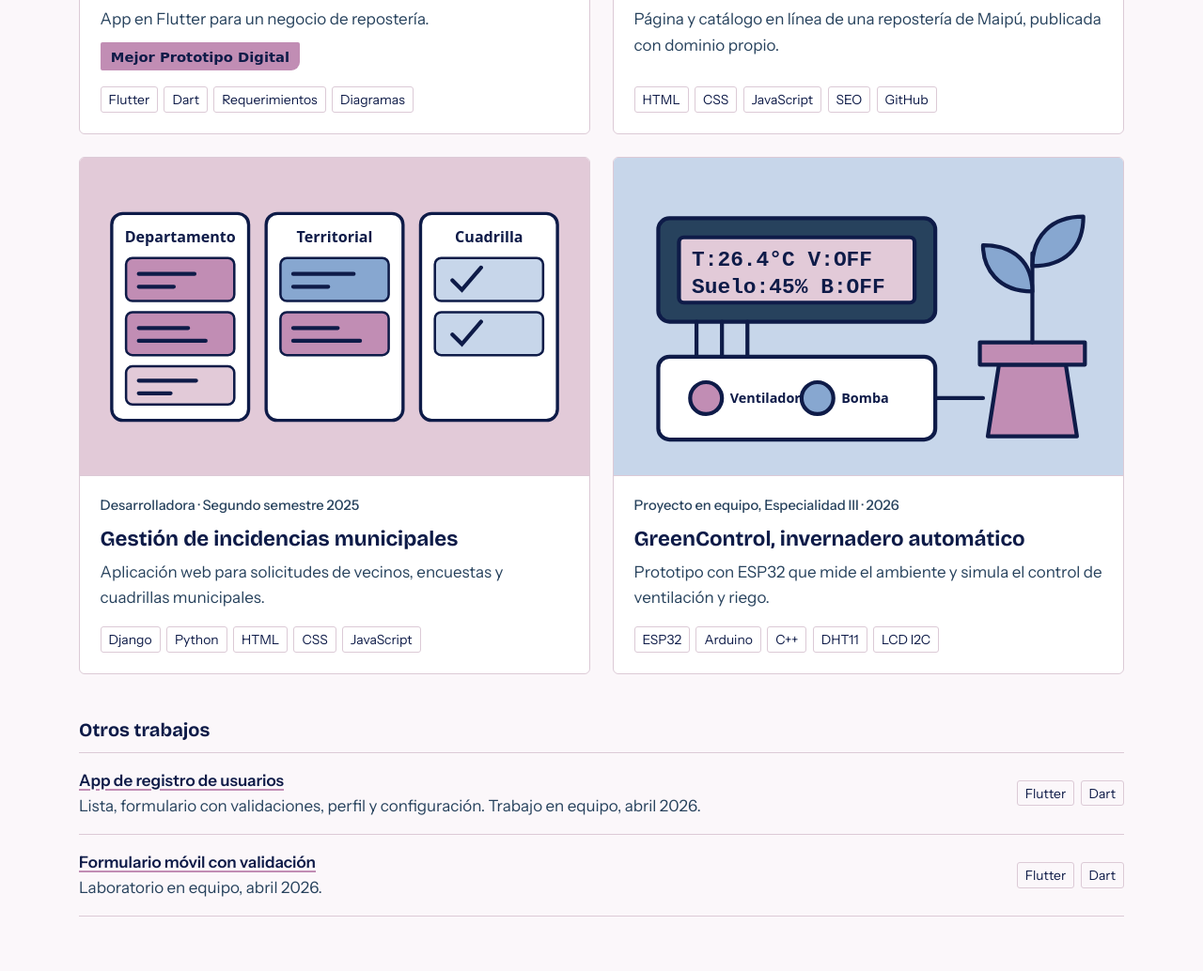
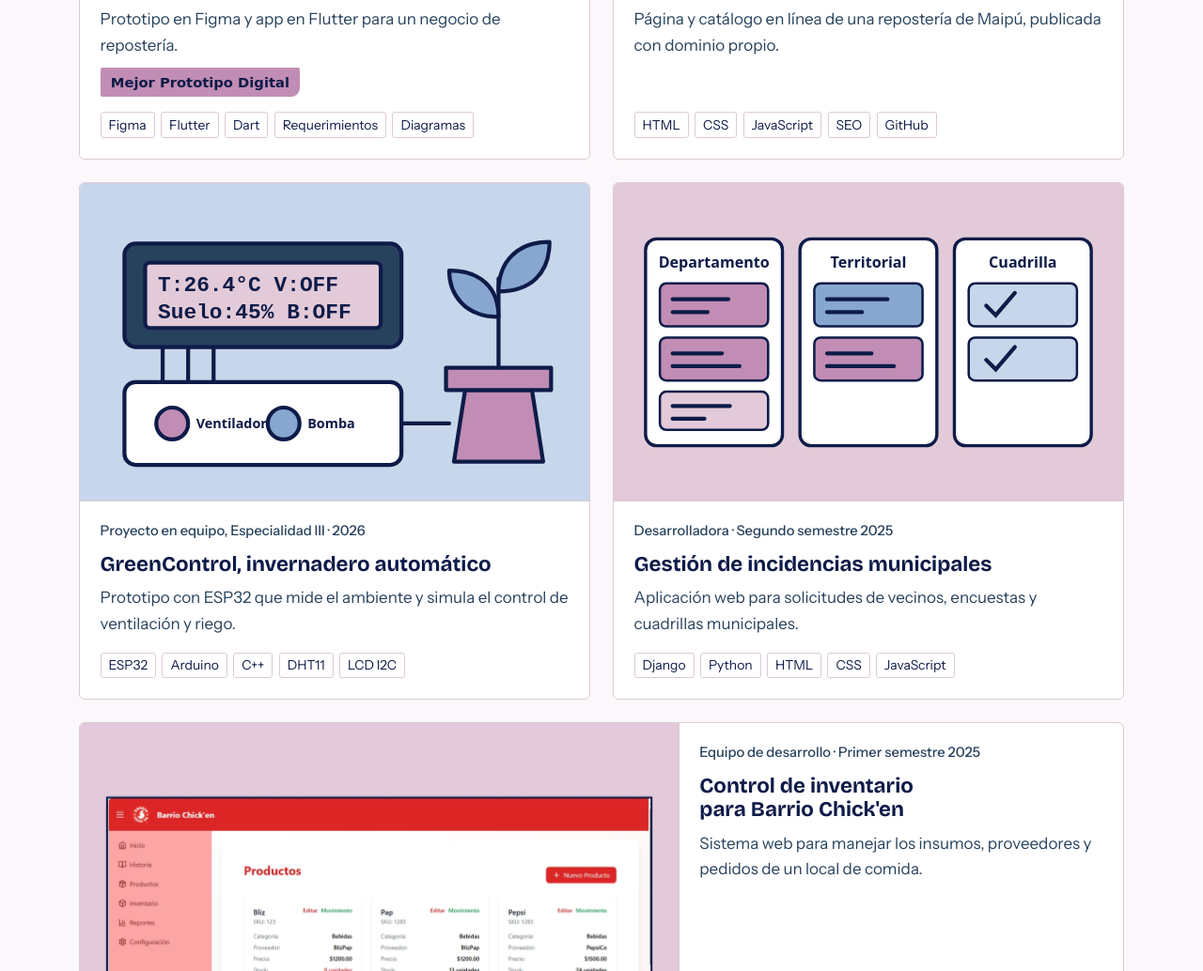
Before and after one commit to constanzacauchupan/Portafolio, a plain HTML site: page index.html in a window 1280 px wide. Shown: the part 1766-2800 px from the top of the page at 94% size. Drawn offline with nearby package versions, Linux system fonts and the light colour scheme; a web font is replaced by a local one.

Commit message:
Agrega Barrio Chick'en, pantallas de la app Dulce Gisela y arreglo del menú
Co-Authored-By: Claude Opus 5.5 <noreply@anthropic.com>

```diff
--- a/css/estilos.css
+++ b/css/estilos.css
@@ -37,7 +37,7 @@ button { font: inherit; color: inherit; }
 .barra-fila { display: flex; flex-wrap: wrap; align-items: center; justify-content: space-between; gap: .25rem 1.5rem; padding-block: .75rem; }
 .marca { display: flex; align-items: center; gap: .6rem; color: #fff; font: 700 1.05rem var(--display); text-decoration: none; }
 nav { display: flex; gap: 1.5rem; }
-nav a { color: var(--rosa); text-decoration: none; font-weight: 500; padding-block: .25rem; }
+nav a { white-space: nowrap; color: var(--rosa); text-decoration: none; font-weight: 500; padding-block: .25rem; }
 nav a:hover { text-decoration: underline; }
 
 /* Portada */
@@ -153,3 +153,6 @@ body:has(dialog[open]) { overflow: hidden; }
   html { scroll-behavior: auto; }
   * { transition: none !important; }
 }
+@media (max-width: 23rem) {
+  nav { gap: .9rem; font-size: .95rem; }
+}
--- a/js/proyectos.js
+++ b/js/proyectos.js
@@ -28,18 +28,18 @@ const PROYECTOS = [
   },
   {
     titulo: "Dulce Gisela, app móvil",
-    resumen: "App en Flutter para un negocio de repostería.",
+    resumen: "Prototipo en Figma y app en Flutter para un negocio de repostería.",
     rol: "Product Owner",
     fecha: "Primer semestre 2026",
     premio: "Mejor Prototipo Digital",
-    imagen: "img/app-reposteria.svg",
-    alt: "Ilustración de un celular con un catálogo de repostería",
-    contexto: "Proyecto universitario para un negocio de repostería, trabajado en dos ramos: Ingeniería de Software y Desarrollo de Aplicaciones Móviles. Los profesores le dieron el premio a Mejor Prototipo Digital.",
+    imagen: "img/dulce-gisela-app.webp",
+    alt: "Tres pantallas del prototipo: bienvenida, inicio con productos y resumen del negocio",
+    contexto: "Proyecto universitario para un negocio de repostería, trabajado en dos ramos: Ingeniería de Software y Desarrollo de Aplicaciones Móviles. El prototipo en Figma tiene una parte para clientes, con catálogo, carrito y pedidos, y otra para la administradora, con resumen de ventas, pedidos, productos y clientes. Con él ganamos el premio a Mejor Prototipo Digital, otorgado por los profesores.",
     aportes: [
       "Preparé requerimientos, documentación y diagramas.",
       "Fui Product Owner durante el desarrollo de la app en Flutter."
     ],
-    tecnologias: ["Flutter", "Dart", "Requerimientos", "Diagramas"]
+    tecnologias: ["Figma", "Flutter", "Dart", "Requerimientos", "Diagramas"]
   },
   {
     titulo: "Dulce Gisela, sitio web",
@@ -61,6 +61,23 @@ const PROYECTOS = [
     ]
   },
   {
+    titulo: "GreenControl, invernadero automático",
+    resumen: "Prototipo con ESP32 que mide el ambiente y simula el control de ventilación y riego.",
+    rol: "Proyecto en equipo, Especialidad III",
+    fecha: "2026",
+    imagen: "img/greencontrol.svg",
+    tituloAportes: "Cómo funciona",
+    alt: "Ilustración de la pantalla LCD, los LED y una planta",
+    contexto: "Proyecto de invernadero inteligente del ramo Especialidad III. Lee temperatura y humedad del suelo, muestra los valores en una pantalla LCD y decide cuándo ventilar y cuándo regar. Dos LED simulan el ventilador y la bomba.",
+    aportes: [
+      "El ventilador se activa según la temperatura que mide el sensor DHT11.",
+      "La bomba enciende con 30 % de humedad del suelo y se apaga con 35 %.",
+      "Usar dos umbrales evita que los equipos se prendan y apaguen a cada rato.",
+      "Entrega las lecturas en formato CSV cada dos segundos."
+    ],
+    tecnologias: ["ESP32", "Arduino", "C++", "DHT11", "LCD I2C"]
+  },
+  {
     titulo: "Gestión de incidencias municipales",
     resumen: "Aplicación web para solicitudes de vecinos, encuestas y cuadrillas municipales.",
     rol: "Desarrolladora",
@@ -76,21 +93,20 @@ const PROYECTOS = [
     tecnologias: ["Django", "Python", "HTML", "CSS", "JavaScript"]
   },
   {
-    titulo: "GreenControl, invernadero automático",
-    resumen: "Prototipo con ESP32 que mide el ambiente y simula el control de ventilación y riego.",
-    rol: "Proyecto en equipo, Especialidad III",
-    fecha: "2026",
-    imagen: "img/greencontrol.svg",
-    tituloAportes: "Cómo funciona",
-    alt: "Ilustración de la pantalla LCD, los LED y una planta",
-    contexto: "Proyecto de invernadero inteligente del ramo Especialidad III. Lee temperatura y humedad del suelo, muestra los valores en una pantalla LCD y decide cuándo ventilar y cuándo regar. Dos LED simulan el ventilador y la bomba.",
+    titulo: "Control de inventario para Barrio Chick'en",
+    resumen: "Sistema web para manejar los insumos, proveedores y pedidos de un local de comida.",
+    rol: "Equipo de desarrollo",
+    fecha: "Primer semestre 2025",
+    imagen: "img/barrio-chicken.webp",
+    alt: "Pantalla de productos con stock, proveedor y fecha de caducidad",
+    contexto: "Proyecto del ramo Análisis y Modelamiento de Sistemas. El local no tenía un sistema central para su inventario y registraba a sus proveedores de forma manual o dispersa. Éramos ocho personas y trabajamos con Scrum en tres sprints, de marzo a junio de 2025.",
     aportes: [
-      "El ventilador se activa según la temperatura que mide el sensor DHT11.",
-      "La bomba enciende con 30 % de humedad del suelo y se apaga con 35 %.",
-      "Usar dos umbrales evita que los equipos se prendan y apaguen a cada rato.",
-      "Entrega las lecturas en formato CSV cada dos segundos."
+      "Sprint 1: programé, en pareja, funciones del inventario.",
+      "Sprint 2: añadí, también en pareja, las funciones de registro de proveedores.",
+      "Sprint 3: trabajé en el filtro por categoría, que muestra los proveedores e insumos que corresponden al crear un pedido.",
+      "Participé en la planificación, las pruebas y las retrospectivas de cada sprint."
     ],
-    tecnologias: ["ESP32", "Arduino", "C++", "DHT11", "LCD I2C"]
+    tecnologias: ["Scrum", "Historias de usuario", "Criterios de aceptación", "Product Backlog", "Desarrollo web"]
   }
 ];
 
```
Also changed, not shown: img/app-reposteria.svg (deleted), img/barrio-chicken.webp (added), img/dulce-gisela-app.webp (added).
